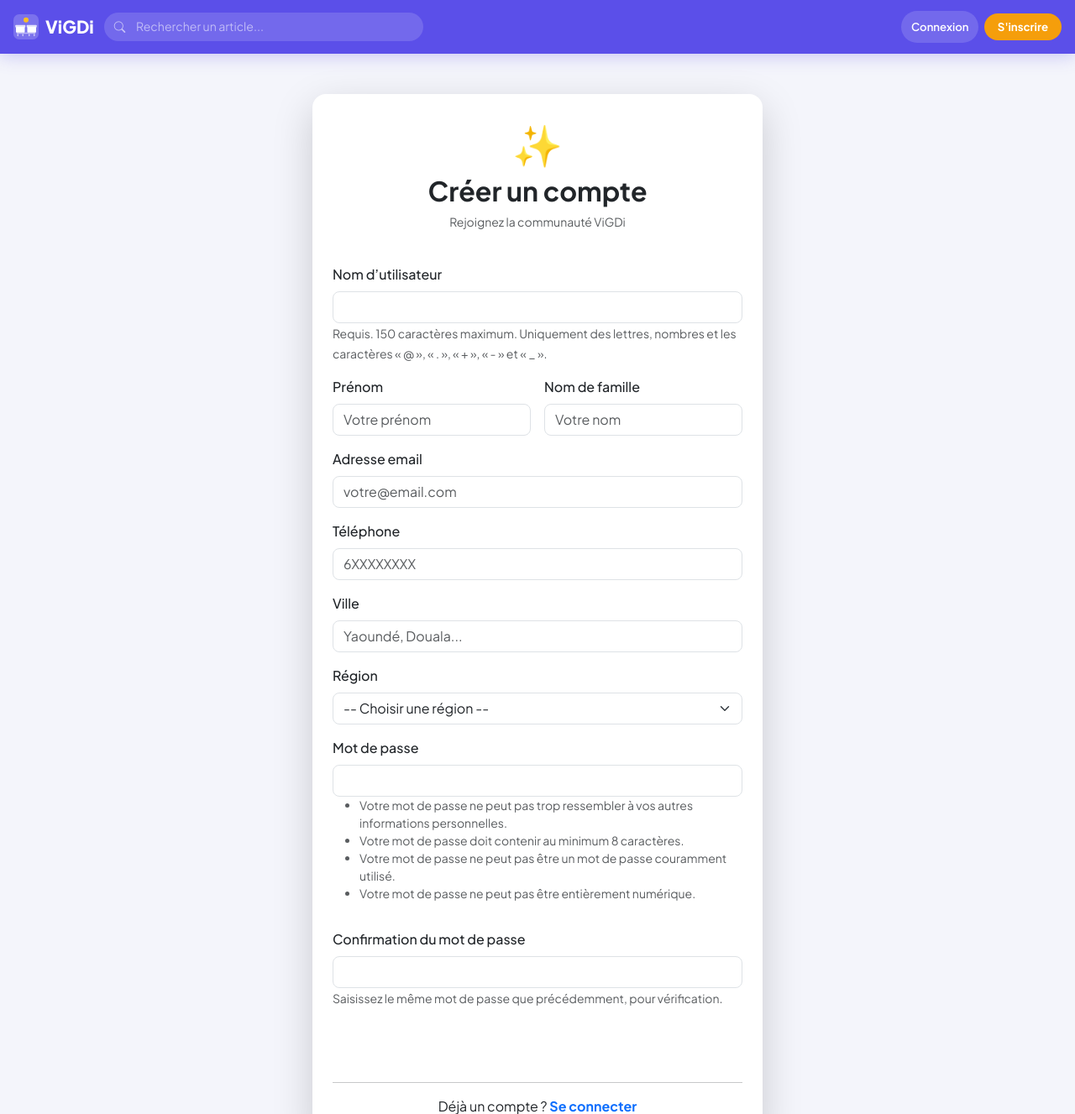
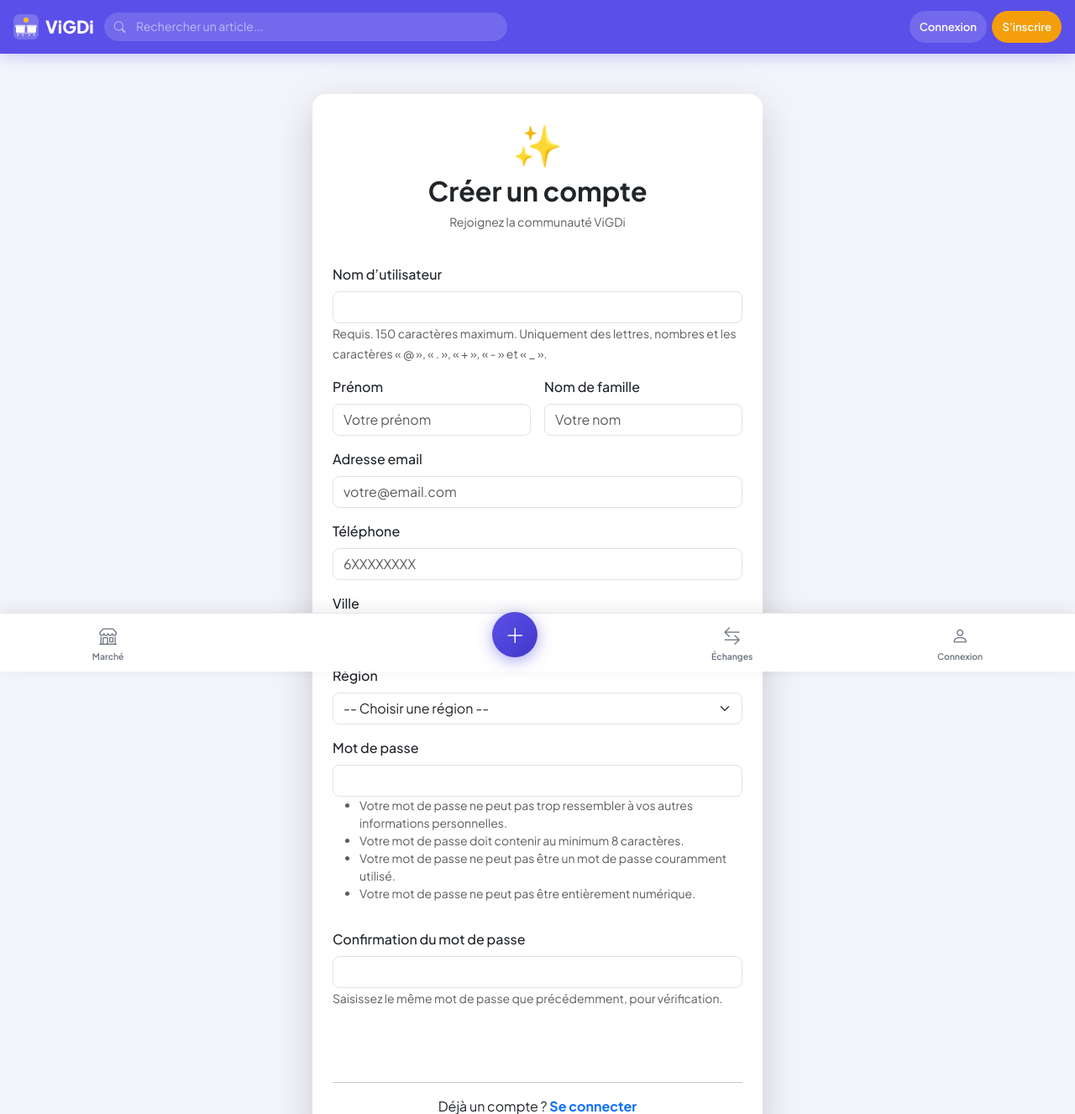
Before and after one commit to anthonychelo/vigdiapp, a Django app: page /auth/inscription/ in a window 1280 px wide. Shown: the top 1327 px of the page at 84% size. Run offline with Django 5.2, Linux system fonts and the light colour scheme.

Commit message:
ca va pour ajourd'hui

```diff
--- a/templates/base.html
+++ b/templates/base.html
@@ -7,16 +7,6 @@
   <link href="https://cdn.jsdelivr.net/npm/bootstrap@5.3.2/dist/css/bootstrap.min.css" rel="stylesheet">
   <link href="https://cdn.jsdelivr.net/npm/bootstrap-icons@1.11.3/font/bootstrap-icons.min.css" rel="stylesheet">
   <link href="https://fonts.googleapis.com/css2?family=Plus+Jakarta+Sans:wght@400;500;600;700;800&display=swap" rel="stylesheet">
-  <!-- PWA -->
-  {% load static %}
-  <link rel="manifest" href="{% static 'pwa/manifest.json' %}">
-  <meta name="theme-color" content="#5B4FE9">
-  <meta name="mobile-web-app-capable" content="yes">
-  <meta name="apple-mobile-web-app-capable" content="yes">
-  <meta name="apple-mobile-web-app-status-bar-style" content="default">
-  <meta name="apple-mobile-web-app-title" content="ViGDi">
-  <link rel="apple-touch-icon" href="{% static 'pwa/icon-192.png' %}">
-  <link rel="icon" type="image/png" sizes="192x192" href="{% static 'pwa/icon-192.png' %}">
   <style>
     :root {
       --primary: #5B4FE9;
@@ -53,7 +43,7 @@
       gap: .75rem;
     }
     .brand { display:flex;align-items:center;gap:8px;color:white;text-decoration:none;font-weight:800;font-size:1.3rem;flex-shrink:0; }
-    .search-wrapper { position:relative;flex:1;max-width:380px; }
+    .search-wrapper { position:relative;flex:1;max-width:480px; }
     .search-wrapper i { position:absolute;left:.75rem;top:50%;transform:translateY(-50%);color:rgba(255,255,255,.6);font-size:.85rem; }
     .search-wrapper input { background:rgba(255,255,255,.15);border:none;border-radius:50px;color:white;padding:.42rem 1rem .42rem 2.4rem;font-size:.88rem;width:100%; }
     .search-wrapper input::placeholder { color:rgba(255,255,255,.55); }
@@ -61,30 +51,41 @@
     .nav-actions { display:flex;align-items:center;gap:.4rem;margin-left:auto;flex-shrink:0; }
     .nav-icon-btn { width:38px;height:38px;border-radius:50%;background:rgba(255,255,255,.15);color:white;display:flex;align-items:center;justify-content:center;text-decoration:none;font-size:1.1rem;position:relative;transition:background .2s; }
     .nav-icon-btn:hover { background:rgba(255,255,255,.25);color:white; }
-    .publish-btn { background:var(--accent);color:white;border:none;border-radius:50px;padding:.38rem 1rem;font-weight:700;font-size:.83rem;text-decoration:none;display:flex;align-items:center;gap:4px;transition:all .15s; }
-    .publish-btn:hover { color:white;transform:translateY(-1px);box-shadow:0 4px 12px rgba(245,158,11,.4); }
     .avatar-nav { width:36px;height:36px;border-radius:50%;object-fit:cover;border:2px solid rgba(255,255,255,.4); }
     .avatar-nav-initials { width:36px;height:36px;border-radius:50%;background:rgba(255,255,255,.2);color:white;font-weight:700;font-size:.85rem;display:flex;align-items:center;justify-content:center;border:2px solid rgba(255,255,255,.4); }
     /* ── Bottom nav ── */
-    .bottom-nav { position:fixed;bottom:0;left:0;right:0;height:var(--bottom-h);background:white;border-top:1px solid var(--border);display:flex;align-items:center;justify-content:space-around;z-index:100;box-shadow:0 -4px 20px rgba(0,0,0,.08); }
-    .bnav-item { display:flex;flex-direction:column;align-items:center;gap:2px;text-decoration:none;color:var(--muted);font-size:.62rem;font-weight:600;padding:.4rem .6rem;border-radius:12px;transition:all .2s;position:relative; }
-    .bnav-item i { font-size:1.25rem;transition:transform .2s; }
+    .bottom-nav {
+      position: fixed;
+      bottom: 0;
+      left: 0;
+      right: 0;
+      height: var(--bottom-h);
+      background: white;
+      border-top: 1px solid var(--border);
+      display: flex;
+      align-items: center;
+      justify-content: space-around;
+      z-index: 100;
+      box-shadow: 0 -4px 20px rgba(0,0,0,.08);
+    }
+    .bnav-item { display:flex;flex-direction:column;align-items:center;gap:2px;text-decoration:none;color:var(--muted);font-size:.65rem;font-weight:600;padding:.4rem .8rem;border-radius:12px;transition:all .2s;position:relative; }
+    .bnav-item i { font-size:1.3rem;transition:transform .2s; }
     .bnav-item.active { color:var(--primary); }
     .bnav-item.active i { transform:translateY(-2px); }
     .bnav-item:hover { color:var(--primary); }
-    .fab-btn { width:52px;height:52px;border-radius:50%;background:linear-gradient(135deg,var(--primary),var(--primary-dark));color:white;display:flex;align-items:center;justify-content:center;font-size:1.4rem;text-decoration:none;box-shadow:0 4px 18px rgba(91,79,233,.5);transition:all .2s;margin-top:-18px; }
+    .fab-btn { width:54px;height:54px;border-radius:50%;background:linear-gradient(135deg,var(--primary),var(--primary-dark));color:white;display:flex;align-items:center;justify-content:center;font-size:1.5rem;text-decoration:none;box-shadow:0 4px 18px rgba(91,79,233,.5);transition:all .2s;margin-top:-20px; }
     .fab-btn:hover { color:white;transform:scale(1.08);box-shadow:0 8px 24px rgba(91,79,233,.6); }
     .badge-dot { position:absolute;top:4px;right:6px;width:8px;height:8px;background:#ef4444;border-radius:50%;border:2px solid white; }
     /* ── Cards ── */
     .card-article { border:none;border-radius:16px;box-shadow:0 2px 12px rgba(0,0,0,.06);transition:transform .2s,box-shadow .2s;overflow:hidden;background:white; }
     .card-article:hover { transform:translateY(-4px);box-shadow:0 8px 25px rgba(0,0,0,.12); }
     .card-article img { height:180px;object-fit:cover;width:100%; }
-    /* ── Tags ── */
+    /* ── Tags & badges ── */
     .badge-certifie { display:inline-flex;align-items:center;gap:3px;font-size:.7rem;font-weight:700;padding:2px 8px;border-radius:999px;white-space:nowrap; }
     .tag-echanger { background:#d1fae5;color:#065f46; }
     .tag-vendre   { background:#dbeafe;color:#1e40af; }
     .tag-don      { background:#fce7f3;color:#9d174d; }
-    /* ── Messages ── */
+    /* ── Messages bulles ── */
     .bubble-sent     { background:#dbeafe;border-radius:18px 18px 4px 18px; }
     .bubble-received { background:#fff;border:1px solid #e5e7eb;border-radius:18px 18px 18px 4px; }
     /* ── Divers ── */
@@ -95,31 +96,12 @@
     .dropdown-menu { border:none;box-shadow:0 8px 30px rgba(0,0,0,.12);border-radius:16px; }
     .dropdown-item { border-radius:8px;padding:.6rem 1rem;font-weight:500; }
     .dropdown-item:hover { background:var(--primary-light);color:var(--primary); }
-    /* ── Notification badge ── */
-    .notification-badge {
-      position: absolute;
-      top: -4px;
-      right: -4px;
-      background: #ef4444;
-      color: white;
-      font-size: 0.65rem;
-      font-weight: 700;
-      border-radius: 10px;
-      padding: 2px 6px;
-      min-width: 18px;
-      height: 18px;
-      display: flex;
-      align-items: center;
-      justify-content: center;
-      box-shadow: 0 2px 4px rgba(0,0,0,.2);
-    }
-    @media (min-width:768px) { body { padding-bottom:0; } .bottom-nav { display:none; } }
   </style>
   {% block extra_css %}{% endblock %}
 </head>
 <body>
 
-<!-- Top Navbar -->
+<!-- ── Top Navbar ── -->
 <nav class="top-nav">
   <a class="brand" href="{% url 'marketplace:liste' %}">
     <svg xmlns="http://www.w3.org/2000/svg" viewBox="0 0 40 40" width="30" height="30">
@@ -145,15 +127,6 @@
 
   <div class="nav-actions">
     {% if user.is_authenticated %}
-      <a href="{% url 'marketplace:ajouter' %}" class="publish-btn d-none d-md-flex">
-        <i class="bi bi-plus-lg"></i> Publier
-      </a>
-      <a href="{% url 'messaging:liste' %}" class="nav-icon-btn">
-        <i class="bi bi-chat-dots"></i>
-        {% if unread_messages_count > 0 %}
-          <span class="notification-badge">{{ unread_messages_count }}</span>
-        {% endif %}
-      </a>
       <div class="dropdown">
         <a href="#" class="nav-icon-btn p-0" data-bs-toggle="dropdown">
           {% if user.photo_profil %}
@@ -181,7 +154,7 @@
       </div>
     {% else %}
       <a href="{% url 'accounts:connexion' %}" class="nav-icon-btn" style="width:auto;padding:0 .75rem;border-radius:50px;font-size:.82rem;font-weight:600;">Connexion</a>
-      <a href="{% url 'accounts:inscription' %}" class="publish-btn">S'inscrire</a>
+      <a href="{% url 'accounts:inscription' %}" class="nav-icon-btn" style="width:auto;padding:0 .75rem;border-radius:50px;font-size:.82rem;font-weight:600;background:var(--accent);">S'inscrire</a>
     {% endif %}
   </div>
 </nav>
@@ -201,77 +174,39 @@
 <!-- Contenu -->
 <main>{% block content %}{% endblock %}</main>
 
-<!-- Bottom Nav (mobile) -->
-<nav class="bottom-nav d-md-none">
+<!-- ── Bottom Nav (toujours visible) ── -->
+<nav class="bottom-nav">
   <a href="{% url 'marketplace:liste' %}" class="bnav-item {% block nav_marche %}{% endblock %}">
-    <i class="bi bi-shop"></i><span>Marché</span>
+    <i class="bi bi-shop"></i>
+    <span>Marché</span>
   </a>
-  <a href="{% url 'messaging:liste' %}" class="bnav-item {% block nav_messages %}{% endblock %}">
-    <i class="bi bi-chat-dots"></i><span>Messages</span>
-    {% if unread_messages_count > 0 %}
-      <span class="notification-badge">{{ unread_messages_count }}</span>
-    {% endif %}
-  </a>
+  <a href="{% url 'messaging:liste' %}" class="nav-icon-btn" style="position:relative;">
+  <i class="bi bi-chat-dots"></i>
+  {% if unread_messages_count > 0 %}
+    <span class="notification-badge">{{ unread_messages_count }}</span>
+  {% endif %}
+</a>
   <a href="{% url 'marketplace:ajouter' %}" class="fab-btn">
     <i class="bi bi-plus-lg"></i>
   </a>
   <a href="{% url 'marketplace:mes_demandes' %}" class="bnav-item {% block nav_echanges %}{% endblock %}">
-    <i class="bi bi-arrow-left-right"></i><span>Échanges</span>
+    <i class="bi bi-arrow-left-right"></i>
+    <span>Échanges</span>
   </a>
   {% if user.is_authenticated %}
   <a href="{% url 'accounts:profil' %}" class="bnav-item {% block nav_profil %}{% endblock %}">
-    <i class="bi bi-person"></i><span>Profil</span>
+    <i class="bi bi-person"></i>
+    <span>Profil</span>
   </a>
   {% else %}
   <a href="{% url 'accounts:connexion' %}" class="bnav-item">
-    <i class="bi bi-person"></i><span>Connexion</span>
+    <i class="bi bi-person"></i>
+    <span>Connexion</span>
   </a>
   {% endif %}
 </nav>
 
 <script src="https://cdn.jsdelivr.net/npm/bootstrap@5.3.2/dist/js/bootstrap.bundle.min.js"></script>
 {% block extra_js %}{% endblock %}
-
-<!-- PWA Service Worker -->
-{% load static %}
-<script>
-if ('serviceWorker' in navigator) {
-  window.addEventListener('load', () => {
-    navigator.serviceWorker.register('{% static "pwa/service-worker.js" %}')
-      .then(r => console.log('SW OK'))
-      .catch(e => console.log('SW erreur:', e));
-  });
-}
-let deferredPrompt;
-window.addEventListener('beforeinstallprompt', e => {
-  e.preventDefault();
-  deferredPrompt = e;
-  setTimeout(() => {
-    const b = document.getElementById('install-banner');
-    if (b) b.style.display = 'flex';
-  }, 3000);
-});
-function installApp() {
-  if (deferredPrompt) {
-    deferredPrompt.prompt();
-    deferredPrompt.userChoice.then(() => {
-      deferredPrompt = null;
-      document.getElementById('install-banner').style.display = 'none';
-    });
-  }
-}
-</script>
-
-<div id="install-banner" style="display:none;position:fixed;bottom:80px;left:1rem;right:1rem;
-  background:white;border-radius:16px;padding:1rem;box-shadow:0 8px 30px rgba(0,0,0,.15);
-  align-items:center;gap:.75rem;z-index:999;">
-  <img src="{% static 'pwa/icon-72.png' %}" width="44" height="44" style="border-radius:10px;">
-  <div style="flex:1;">
-    <div style="font-weight:700;font-size:.9rem;">Installer ViGDi</div>
-    <div style="font-size:.75rem;color:#6b7280;">Accès rapide depuis votre écran d'accueil</div>
-  </div>
-  <button onclick="installApp()" style="background:#5B4FE9;color:white;border:none;border-radius:10px;padding:.4rem .9rem;font-weight:700;font-size:.82rem;">Installer</button>
-  <button onclick="document.getElementById('install-banner').style.display='none'" style="background:none;border:none;color:#9ca3af;font-size:1.2rem;">×</button>
-</div>
 </body>
 </html>
```
Also changed, not shown: marketplace/templatetags/__init__.py (deleted), marketplace/templatetags/marketplace_extras.py (deleted).
